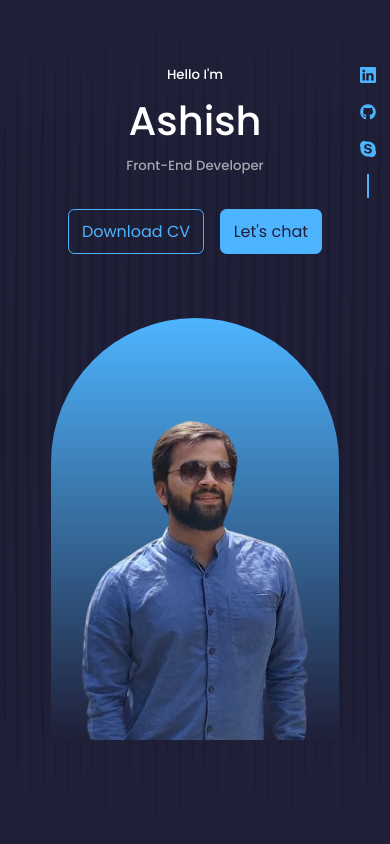
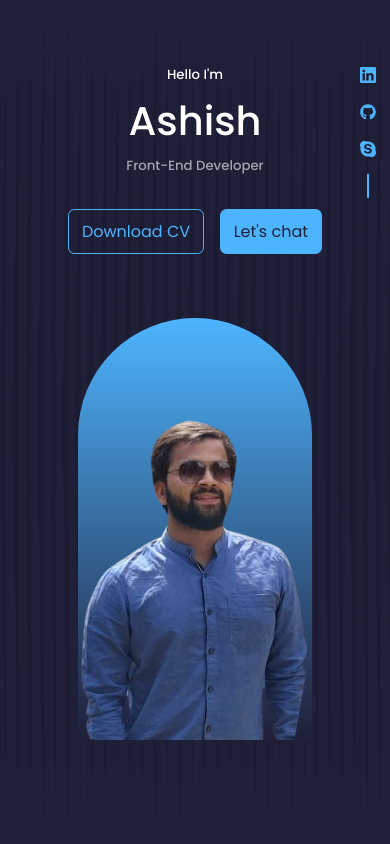
Before and after one commit to ash14ish/My-Portfolio, a React (Create React App) app: page / in a window 390 px wide. Shown: the top 844 px of the page. Built offline with nearby package versions, Linux system fonts and the light colour scheme.

Commit message:
portfolio

```diff
--- a/src/components/Home/Home.css
+++ b/src/components/Home/Home.css
@@ -68,8 +68,10 @@ header {
 
 @media (max-width: 600px) {
   .my-pic {
+    width: 60vw;
     height: 50vh;
-    padding: 0 1.2rem;
+    left: calc(50% - 30vw);
+    padding: 0;
     border-radius: 12rem 12rem 0 0;
     margin-top: 4rem;
   }
```
